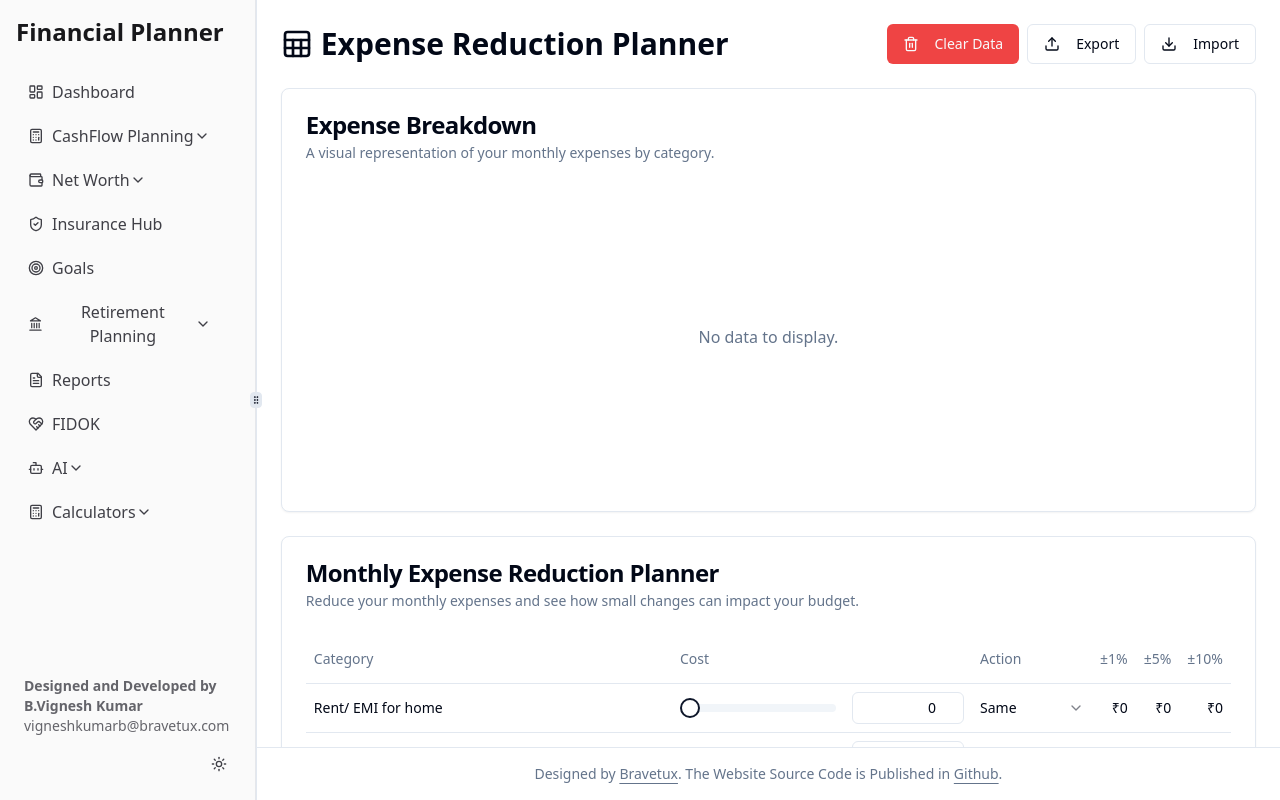
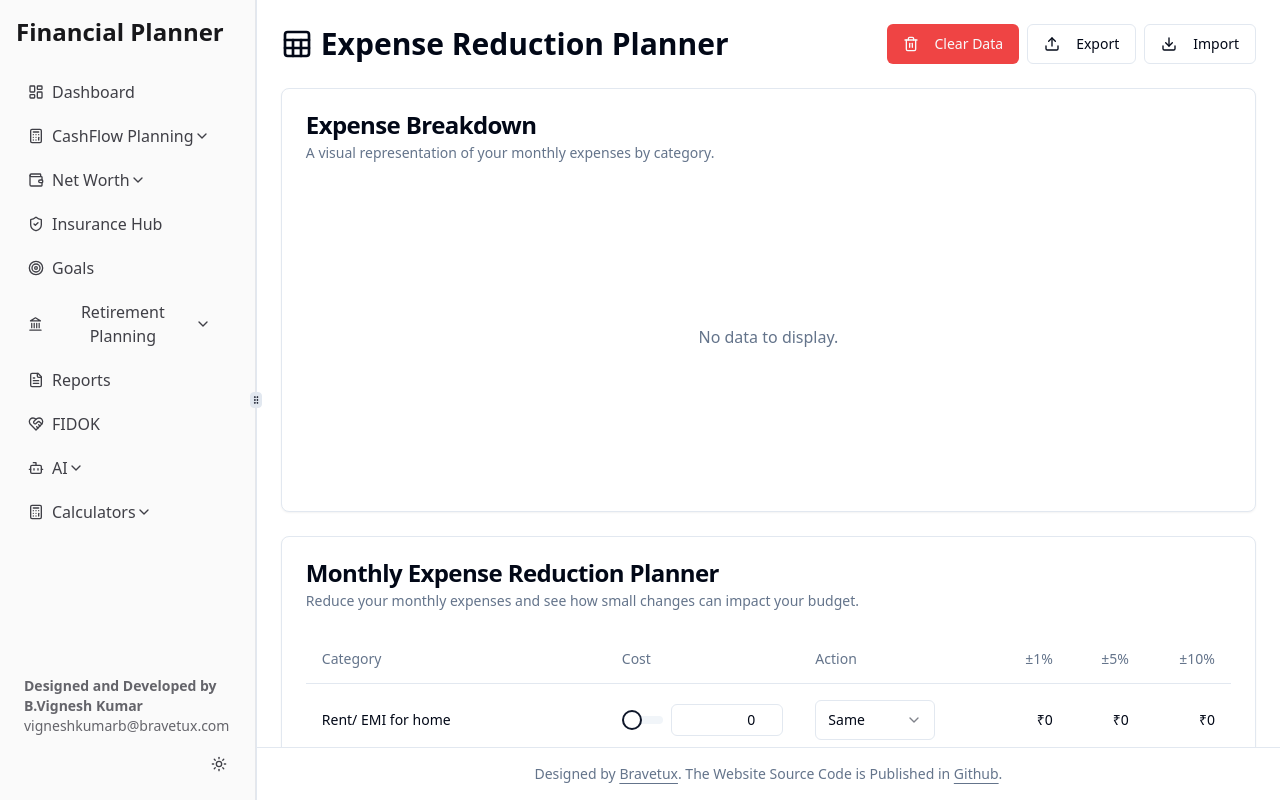
Before and after one commit to bravetux/Finance.AI, a React (Vite) app: page /dashboard/expense-reduction-planner in a window 1280 px wide. Built offline with nearby package versions, Linux system fonts and the light colour scheme.

Commit message:
[dyad] Fixed the layout of the expense planner - wrote 1 file(s)

```diff
--- a/src/pages/ExpenseReductionPlanner.tsx
+++ b/src/pages/ExpenseReductionPlanner.tsx
@@ -246,12 +246,12 @@ const ExpenseReductionPlanner: React.FC = () => {
             <Table>
               <TableHeader>
                 <TableRow>
-                  <TableHead className="min-w-[250px] p-2">Category</TableHead>
-                  <TableHead className="p-2 min-w-[300px]">Cost</TableHead>
-                  <TableHead className="p-2">Action</TableHead>
-                  <TableHead className="p-2 text-right">±1%</TableHead>
-                  <TableHead className="p-2 text-right">±5%</TableHead>
-                  <TableHead className="p-2 text-right">±10%</TableHead>
+                  <TableHead className="w-[300px]">Category</TableHead>
+                  <TableHead>Cost</TableHead>
+                  <TableHead>Action</TableHead>
+                  <TableHead className="text-right">±1%</TableHead>
+                  <TableHead className="text-right">±5%</TableHead>
+                  <TableHead className="text-right">±10%</TableHead>
                 </TableRow>
               </TableHeader>
               <TableBody>
@@ -259,15 +259,14 @@ const ExpenseReductionPlanner: React.FC = () => {
                   const sliderConfig = sliderConfigs[expense.category] || { max: 50000, step: 1000 };
                   return (
                     <TableRow key={expense.id}>
-                      <TableCell className="font-medium p-2">{expense.category}</TableCell>
-                      <TableCell className="p-2">
-                        <div className="flex items-center gap-4">
+                      <TableCell className="font-medium">{expense.category}</TableCell>
+                      <TableCell>
+                        <div className="flex items-center gap-2 w-full max-w-sm">
                           <Slider
                             value={[expense.monthlyCost]}
                             onValueChange={(val) => handleCostChange(expense.id, String(val[0]))}
                             max={sliderConfig.max}
                             step={sliderConfig.step}
-                            className="flex-1"
                           />
                           <Input
                             type="number"
@@ -277,12 +276,12 @@ const ExpenseReductionPlanner: React.FC = () => {
                           />
                         </div>
                       </TableCell>
-                      <TableCell className="p-0">
+                      <TableCell>
                         <Select
                           value={expense.action}
                           onValueChange={(value: Action) => handleActionChange(expense.id, value)}
                         >
-                          <SelectTrigger className="w-[120px] border-0 rounded-none focus:ring-1 focus:ring-offset-0 p-2 h-auto bg-transparent">
+                          <SelectTrigger className="w-[120px]">
                             <SelectValue placeholder="Select action" />
                           </SelectTrigger>
                           <SelectContent>
@@ -292,21 +291,21 @@ const ExpenseReductionPlanner: React.FC = () => {
                           </SelectContent>
                         </Select>
                       </TableCell>
-                      <TableCell className="p-2 text-right">{formatCurrency(calculateChange(expense.monthlyCost, expense.action, 1))}</TableCell>
-                      <TableCell className="p-2 text-right">{formatCurrency(calculateChange(expense.monthlyCost, expense.action, 5))}</TableCell>
-                      <TableCell className="p-2 text-right">{formatCurrency(calculateChange(expense.monthlyCost, expense.action, 10))}</TableCell>
+                      <TableCell className="text-right">{formatCurrency(calculateChange(expense.monthlyCost, expense.action, 1))}</TableCell>
+                      <TableCell className="text-right">{formatCurrency(calculateChange(expense.monthlyCost, expense.action, 5))}</TableCell>
+                      <TableCell className="text-right">{formatCurrency(calculateChange(expense.monthlyCost, expense.action, 10))}</TableCell>
                     </TableRow>
                   );
                 })}
               </TableBody>
               <TableFooter>
                 <TableRow className="bg-muted/50 font-bold">
-                  <TableCell className="p-2">Total Expenses</TableCell>
-                  <TableCell className="p-2 text-right">{formatCurrency(totals.monthlyCost)}</TableCell>
-                  <TableCell className="p-2"></TableCell>
-                  <TableCell className="p-2 text-right">{formatCurrency(totals.change1)}</TableCell>
-                  <TableCell className="p-2 text-right">{formatCurrency(totals.change5)}</TableCell>
-                  <TableCell className="p-2 text-right">{formatCurrency(totals.change10)}</TableCell>
+                  <TableCell>Total Expenses</TableCell>
+                  <TableCell className="text-right">{formatCurrency(totals.monthlyCost)}</TableCell>
+                  <TableCell></TableCell>
+                  <TableCell className="text-right">{formatCurrency(totals.change1)}</TableCell>
+                  <TableCell className="text-right">{formatCurrency(totals.change5)}</TableCell>
+                  <TableCell className="text-right">{formatCurrency(totals.change10)}</TableCell>
                 </TableRow>
               </TableFooter>
             </Table>
```
